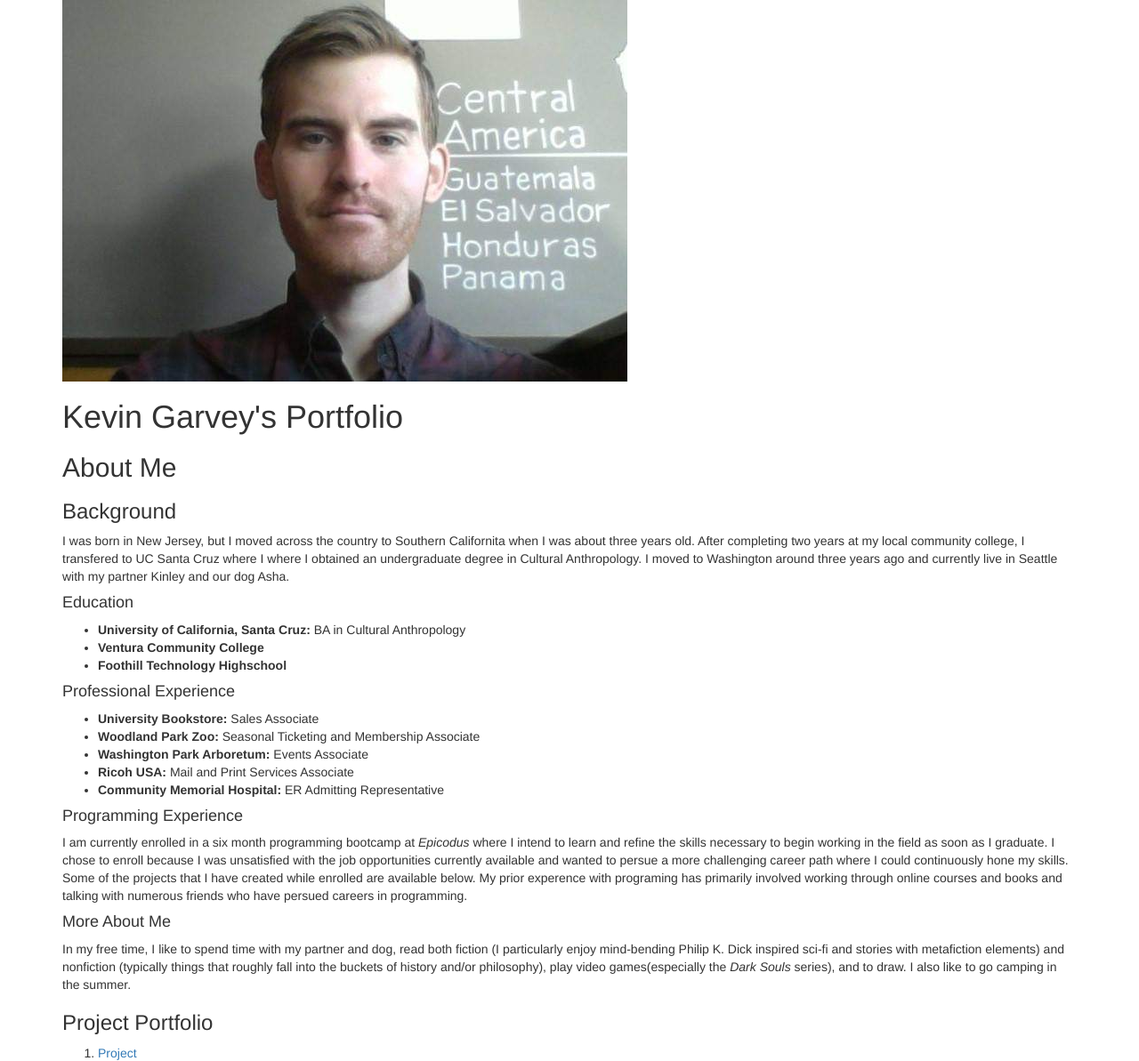
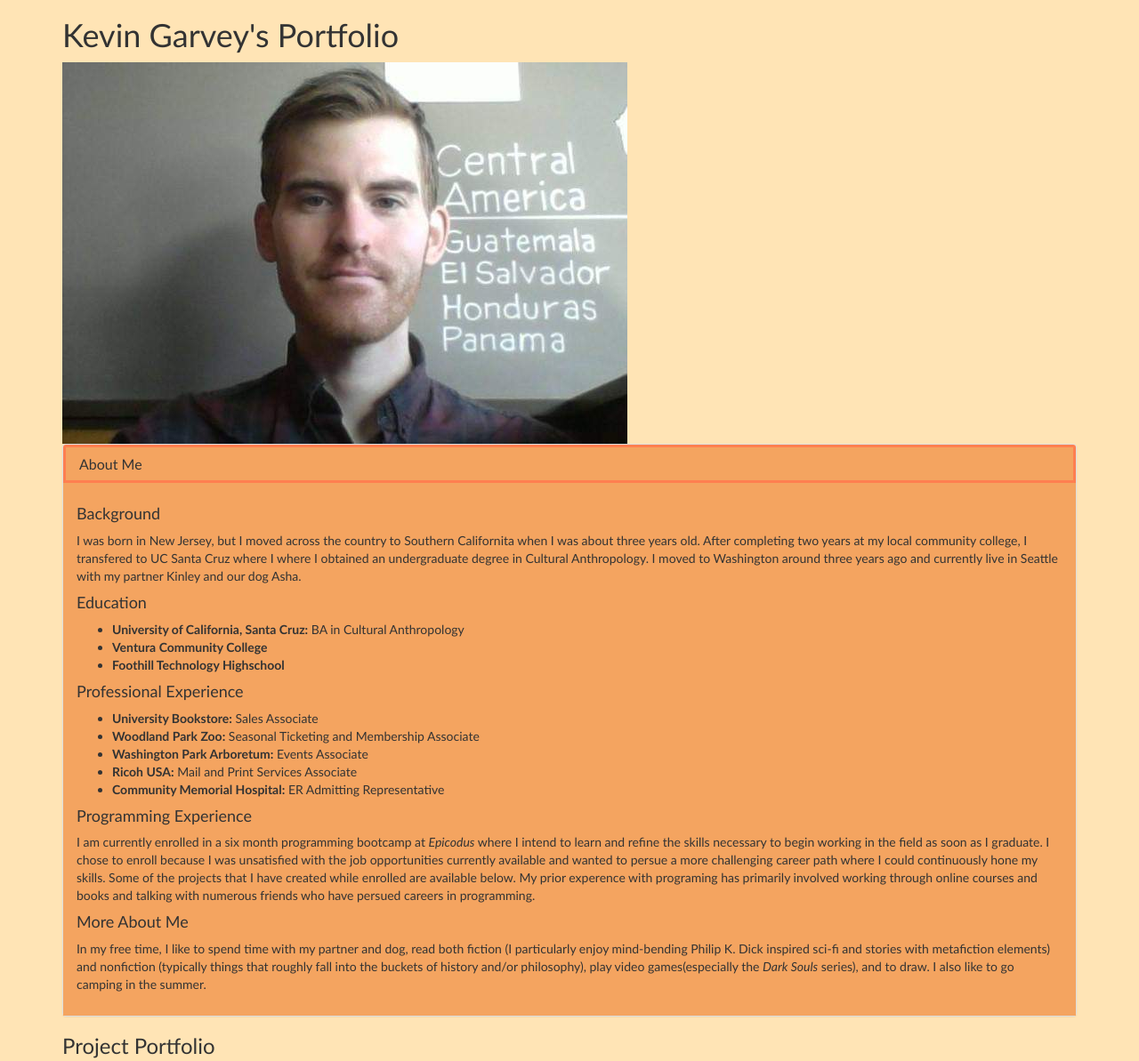
Before and after one commit to kmgarvey279/portfolio-landing-page, a plain HTML site: page index.html in a window 1280 px wide. Shown: the top 1193 px of the page at 89% size. Drawn offline with Linux system fonts and the light colour scheme.

Commit message:
Added panels and associated formating. It will appear around the 'about me' section.

```diff
--- a/css/styles.css
+++ b/css/styles.css
@@ -0,0 +1,24 @@
+body {
+  background-color: moccasin;
+  font-family: Gill Sans, sans-serif;
+
+}
+.panel-heading {
+  background-color: sandybrown !important;
+  border: 3px solid coral !important;
+}
+
+.panel-body {
+  background-color: sandybrown;
+}
+h1 {
+
+}
+
+h2 {
+
+}
+
+h3
+
+h4
--- a/index.html
+++ b/index.html
@@ -7,10 +7,14 @@
   </head>
   <body>
     <div class="container">
+      <h1>Kevin Garvey's Portfolio</h1>
       <img src="img/kg.jpg" alt="Photo of Kevin.">
-      <h1>Kevin Garvey's Portfolio</h1>
-      <h2>About Me</h2>
-      <h3>Background</h3>
+      <div class="panel panel-default">
+        <div class="panel-heading">
+          <h2 class="panel-title">About Me</h2>
+        </div>
+        <div class="panel-body">
+          <h4>Background</h4>
           <p>I was born in New Jersey, but I moved across the country to Southern Californita when I was about three
           years old. After completing two years at my local community college, I transfered to UC Santa Cruz where I
           where I obtained an undergraduate degree in Cultural Anthropology. I moved to Washington around three years
@@ -41,6 +45,9 @@
           Philip K. Dick inspired sci-fi and stories with metafiction elements) and nonfiction (typically things that roughly fall
           into the buckets of history and/or philosophy), play video games(especially the <em>Dark Souls</em> series), and to draw.
           I also like to go camping in the summer.</p>
+        </div>
+      </div>
+
       <h3>Project Portfolio</h3>
       <ol>
         <li><a href="#">Project</a></li>
```
Lines whose indentation alone changed are shown as unchanged.
